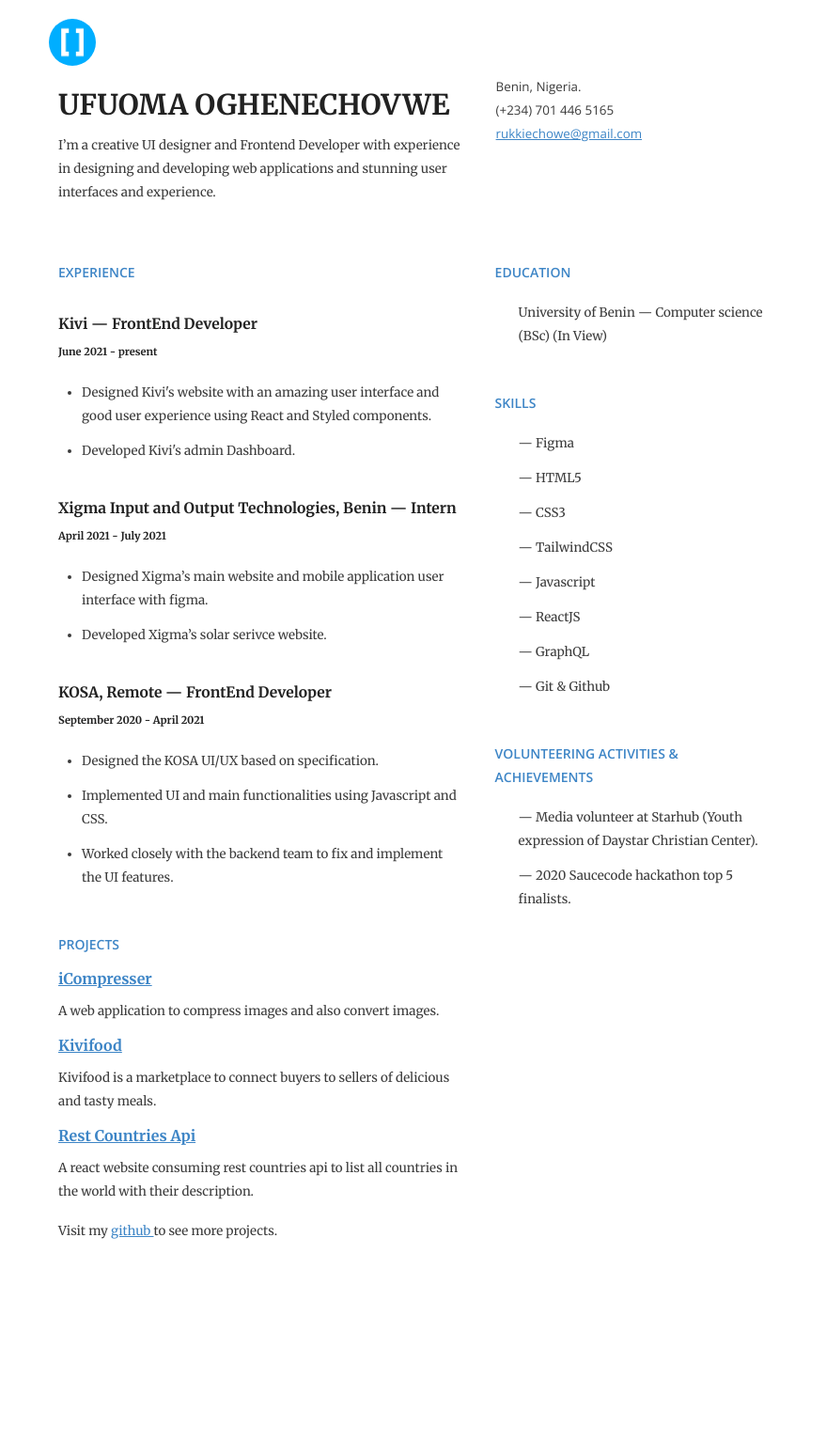
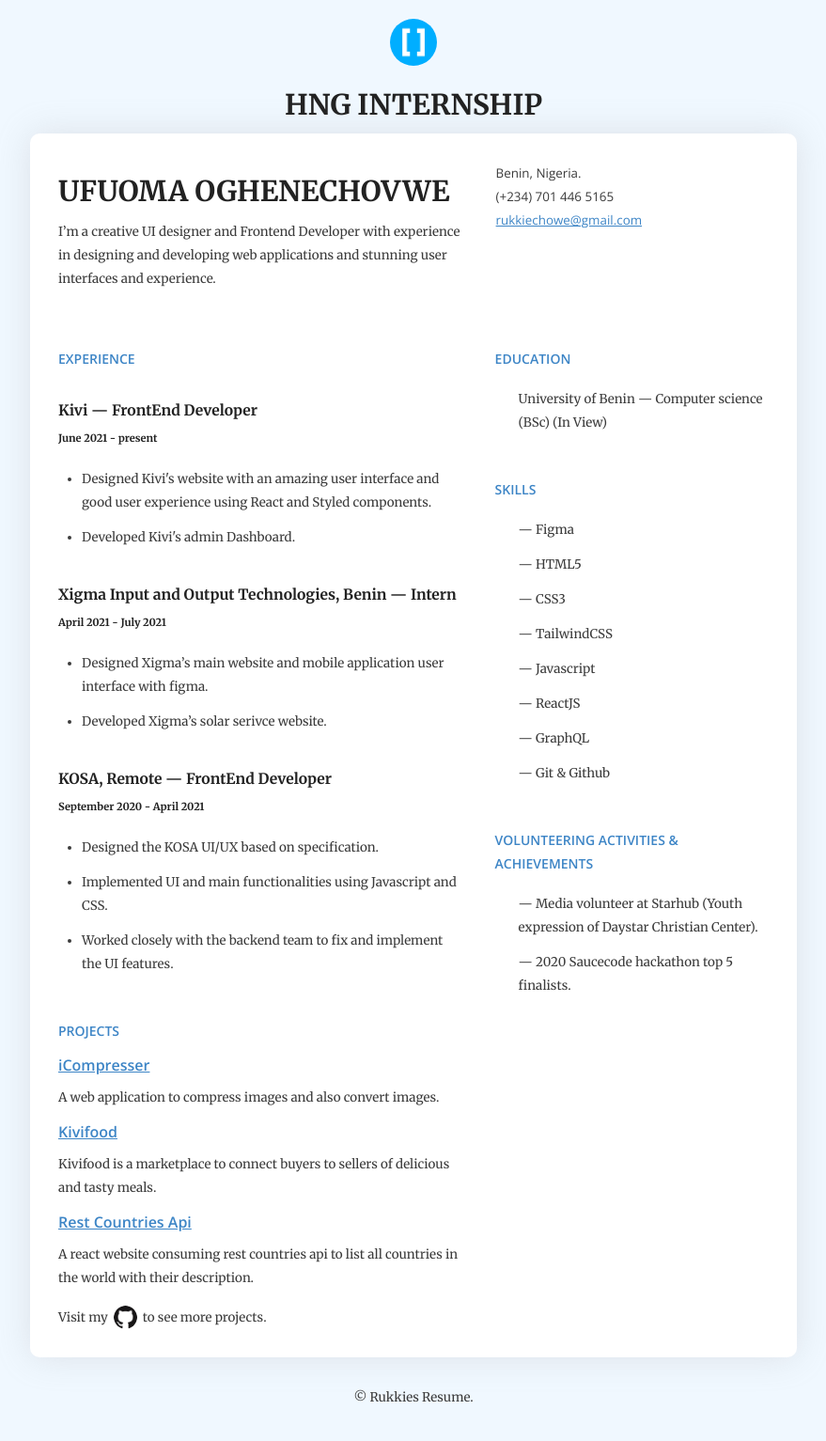
Before and after one commit to rukkiechovwe/HNG-internship, a plain HTML site: page task3.html in a window 1280 px wide. Shown: the whole page at 94% size, without its empty margins (200-1079 px from the left). Before the commit the page ends 1332 px from the top, so only its background shows below. Drawn offline with nearby package versions, Linux system fonts and the light colour scheme.

Commit message:
hng resume edited

```diff
--- /dev/null
+++ b/index.css
@@ -0,0 +1,151 @@
+@import url("https://fonts.googleapis.com/css2?family=Merriweather:ital,wght@0,400;0,700;1,400;1,700&family=Open+Sans:ital,wght@0,400;0,600;1,400;1,600&display=swap");
+*,
+*::after,
+*::before {
+  margin: 0;
+  padding: 0;
+  box-sizing: border-box;
+}
+body {
+  display: flex;
+  justify-content: center;
+  font-family: "Merriweather", serif;
+  line-height: 25px;
+  font-size: 13.4px;
+  color: #3b3b3b;
+  display: flex;
+  flex-direction: column;
+  justify-content: center;
+  align-items: center;
+  min-height: 100vh;
+  width: 100%;
+  padding: 20px;
+  background: aliceblue;
+}
+header {
+  display: flex;
+  flex-direction: column;
+  text-align: center;
+  align-items: center;
+}
+.m-r {
+  margin-right: 15px;
+}
+.p-x {
+  padding: 0 5px;
+}
+.p-y {
+  padding: 10px 0;
+}
+.more {
+  padding-top: 17px;
+  display: flex;
+  align-items: center;
+}
+
+.sans {
+  font-family: "Open Sans", sans-serif;
+}
+.logo-div {
+  width: 50px;
+  height: 50px;
+  margin-bottom: 25px;
+}
+.git-div {
+  width: 25px;
+  height: 25px;
+  margin: 0 6px;
+}
+img {
+  width: 100%;
+  height: 100%;
+  border-radius: 50%;
+}
+main {
+  width: 100%;
+  max-width: 816px;
+  padding-top: 20px;
+
+  padding: 20px;
+  background: #fff;
+  box-shadow: 0px 0px 36px #9f9f9f3d;
+  border-radius: 10px;
+}
+section {
+  display: flex;
+  flex-direction: column;
+}
+
+.cell {
+  padding: 10px;
+  vertical-align: top;
+}
+.header {
+  padding-top: 15px;
+}
+a {
+  color: #3d85c6;
+  display: block;
+}
+h1,
+h2,
+h3,
+h4,
+h5 {
+  color: #222222;
+}
+h1 {
+  font-size: 26px;
+  padding-bottom: 15px;
+  line-height: 32px;
+}
+@media screen and (min-width: 350px) {
+  h1 {
+    font-size: 30px;
+    padding-bottom: 15px;
+  }
+}
+h2 {
+  color: #3d85c6;
+  font-size: 16px;
+  font-weight: 600;
+  padding: 12px 0 9px;
+}
+h3 {
+  padding-top: 30px;
+}
+h4 {
+  color: #3d85c6;
+  font-size: 14px;
+  text-transform: capitalize;
+  font-weight: 600;
+  padding-top: 40px;
+}
+h5 {
+  padding-top: 5px;
+}
+ul {
+  padding-top: 12px;
+  margin-left: 25px;
+}
+li {
+  padding: 6px 0;
+}
+.no-list li {
+  list-style: none;
+}
+
+footer {
+  display: flex;
+  align-items: center;
+  padding: 30px 0;
+}
+
+@media screen and (min-width: 600px) {
+  section {
+    flex-direction: row;
+  }
+  .l-cell {
+    max-width: 60%;
+  }
+}
--- a/task3.html
+++ b/task3.html
@@ -4,126 +4,18 @@
     <meta http-equiv="X-UA-Compatible" content="IE=edge" />
     <meta name="viewport" content="width=device-width, initial-scale=1.0" />
     <title>Resume - Ufuoma</title>
-    <style>
-      @import url("https://fonts.googleapis.com/css2?family=Merriweather:ital,wght@0,400;0,700;1,400;1,700&family=Open+Sans:ital,wght@0,400;0,600;1,400;1,600&display=swap");
-      *,
-      *::after,
-      *::before {
-        margin: 0;
-        padding: 0;
-        box-sizing: border-box;
-      }
-      body {
-        display: flex;
-        justify-content: center;
-        font-family: "Merriweather", serif;
-      }
-      .m-r {
-        margin-right: 15px;
-      }
-      .top {
-        padding-top: 17px;
-      }
-      .sans {
-        font-family: "Open Sans", sans-serif;
-      }
-      .logo-div{
-         width:50px;
-         height:50px;
-      }
-      img{
-         width: 100%;
-         height: 100%;
-         border-radius: 50%;
-      }
-      main {
-        width: 100%;
-        max-width: 816px;
-        padding-top: 20px;
-        line-height: 25px;
-        font-size: 13.4px;
-        color: #3b3b3b;
-        padding: 20px;
-      }
-      section {
-        display: flex;
-        flex-direction: column;
-      }
-
-      .cell {
-        padding: 10px;
-        vertical-align: top;
-      }
-      .header {
-        padding-top: 15px;
-      }
-      a {
-        color: #3d85c6;
-      }
-      h1,
-      h2,
-      h3,
-      h4,
-      h5 {
-        font-family: "Merriweather", serif;
-        color: #222222;
-      }
-      h1 {
-        font-size: 26px;
-        padding-bottom: 15px;
-        line-height: 32px;
-      }
-      @media screen and (min-width: 350px) {
-        h1 {
-          font-size: 30px;
-          padding-bottom: 15px;
-        }
-      }
-      h2 {
-        color: #3d85c6;
-        font-size: 16px;
-        font-weight: 600;
-        padding: 12px 0 9px;
-      }
-      h3 {
-        padding-top: 30px;
-      }
-      h4 {
-        color: #3d85c6;
-        font-size: 14px;
-        text-transform: capitalize;
-        font-weight: 600;
-        padding-top: 40px;
-      }
-      h5 {
-        padding-top: 5px;
-      }
-      ul {
-        padding-top: 12px;
-        margin-left: 25px;
-      }
-      li {
-        padding: 6px 0;
-      }
-      .no-list li {
-        list-style: none;
-      }
-
-      @media screen and (min-width: 600px) {
-        section {
-          flex-direction: row;
-        }
-        .l-cell {
-          max-width: 60%;
-        }
-      }
-    </style>
+    <link rel="stylesheet" href="index.css" />
   </head>
   <body>
+    <header class="col">
+      <div class="logo-div">
+        <a class="sans" href="https://training.zuri.team/"
+          ><img src="./img/index.png" alt="hng"
+        /></a>
+      </div>
+      <h1>HNG INTERNSHIP</h1>
+    </header>
     <main>
-       <div class="logo-div">
-          <a href="https://training.zuri.team/"><img src="./index.png" alt="hng"/></a>
-       </div>
       <section>
         <div class="cell l-cell">
           <h1 class="m-r header">UFUOMA OGHENECHOVWE</h1>
@@ -137,7 +29,9 @@
           <p>Benin, Nigeria.</p>
           <p>(+234) 701 446 5165</p>
           <p>
-            <a href="mailto:rukkiechowe@gmail.com"> rukkiechowe@gmail.com</a>
+            <a class="sans" href="mailto:rukkiechowe@gmail.com">
+              rukkiechowe@gmail.com</a
+            >
           </p>
         </div>
       </section>
@@ -218,13 +112,13 @@
           <h4 class="sans">PROJECTS</h4>
 
           <div class="m-r">
-            <a href="https://www.icompresser.com">
+            <a class="sans" href="https://www.icompresser.com">
               <h2>iCompresser</h2>
             </a>
             <p>A web application to compress images and also convert images.</p>
           </div>
           <div class="m-r">
-            <a href="https://www.kivifood.app">
+            <a class="sans" href="https://www.kivifood.app">
               <h2>Kivifood</h2>
             </a>
             <p>
@@ -233,7 +127,10 @@
             </p>
           </div>
           <div class="m-r">
-            <a href="https://rukkies-rest-countries-api-react.netlify.app/">
+            <a
+              class="sans"
+              href="https://rukkies-rest-countries-api-react.netlify.app/"
+            >
               <h2>Rest Countries Api</h2>
             </a>
             <p>
@@ -241,11 +138,15 @@
               in the world with their description.
             </p>
           </div>
-          <p class="top">
+          <div class="more">
             Visit my
-            <a class="c25" href="https://github.com/rukkiechovwe"> github </a>
+            <a href="https://github.com/rukkiechovwe">
+              <div class="git-div">
+                <img src="./img/GitHub-Mark-32px.png" alt="github" />
+              </div>
+            </a>
             to see more projects.
-          </p>
+          </div>
         </div>
         <div class="cell">
           <h4 class="sans">EDUCATION</h4>
@@ -282,5 +183,8 @@
         </div>
       </section>
     </main>
+    <footer>
+      <p>© Rukkies Resume.</p>
+    </footer>
   </body>
 </html>
```
Also changed, not shown: index.html (+4 -37 lines), task2.html (+2 -38 lines), img/GitHub-Mark-32px.png (added), img/GitHub-Mark-Light-32px.png (added), img/index.png (renamed from index.png), img/index1.png (renamed from index1.png).
